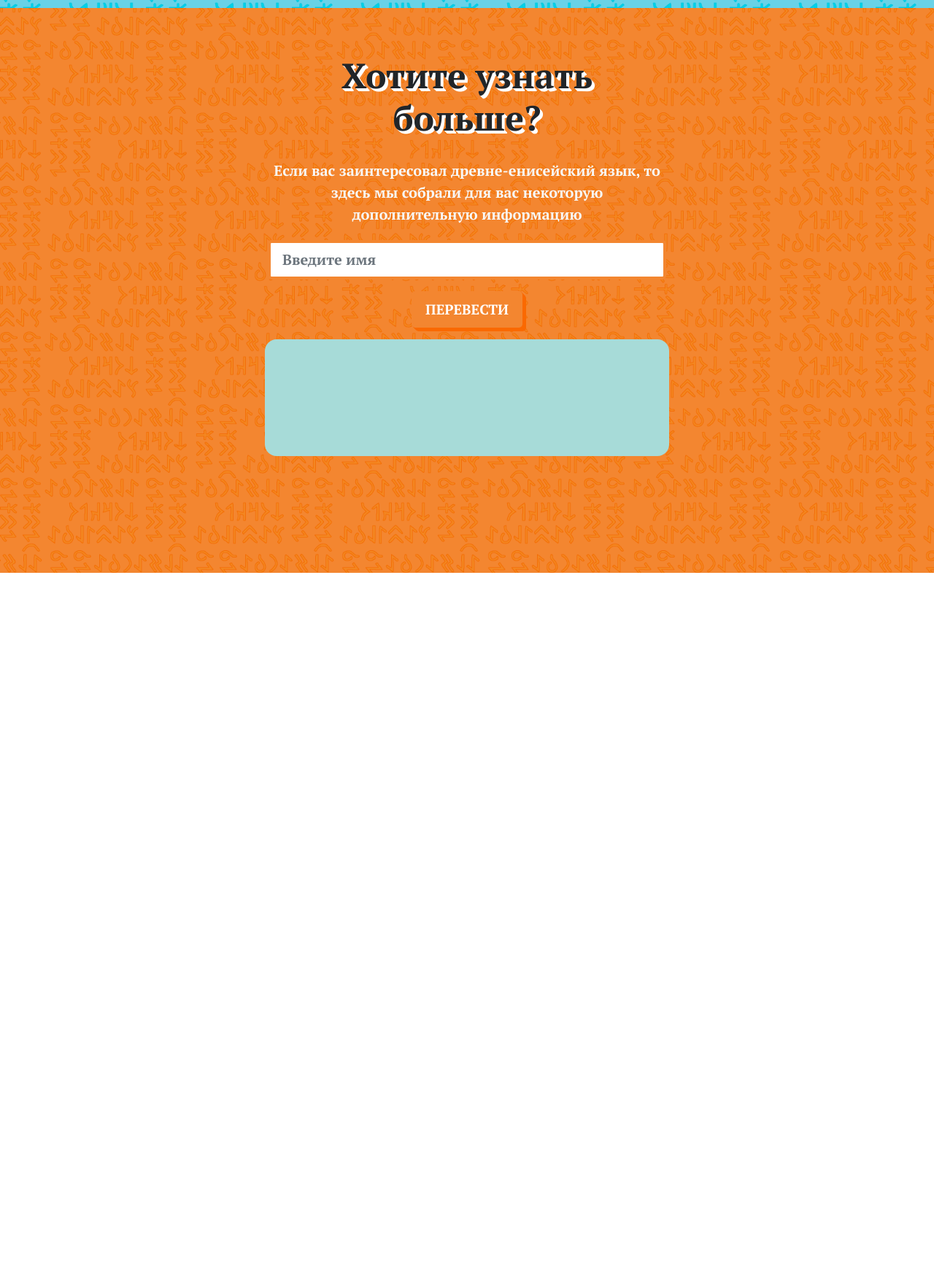
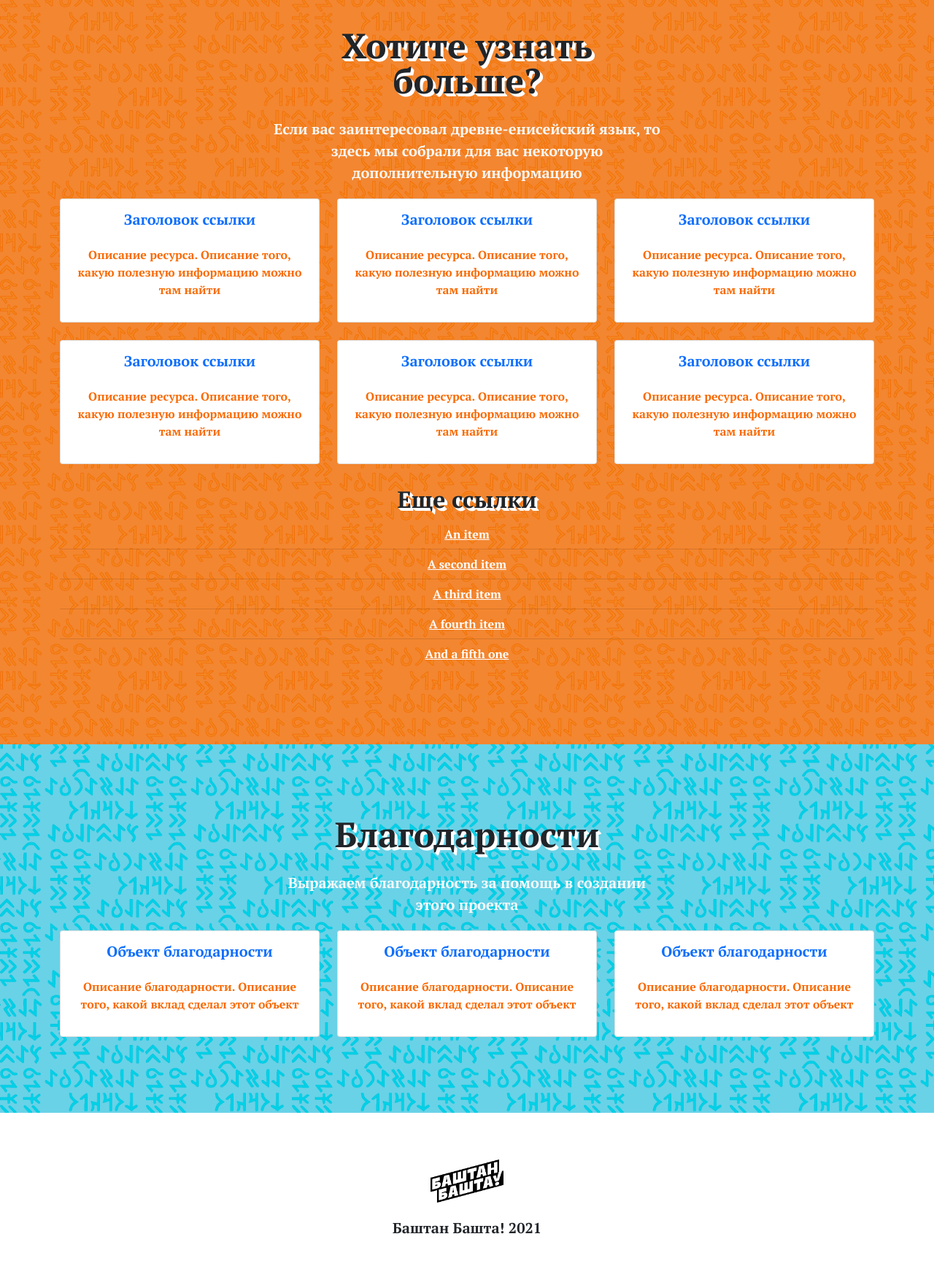
Before and after one commit to atakhan/bitikname, a plain HTML site: page index.html in a window 1280 px wide. Shown: the part 874-2624 px from the top of the page at 73% size. Before the commit the page ends 1659 px from the top, so only its background shows below. Drawn offline with nearby package versions, Linux system fonts and the light colour scheme.

Commit message:
Update index.html

```diff
--- a/index.html
+++ b/index.html
@@ -15,8 +15,8 @@
         font-family: 'PT Serif', serif;
       }
       .logo{
-        width: 200px;
-        padding: 2em;
+        width: 140px;
+        padding: 2em 0 0 0;
       }
       hr{
         color:#ccc;
@@ -34,11 +34,17 @@
       .hero-banner {
         /*background: #69d2e7!important;*/
         text-align: center;
-        padding: 0 0 2em 0;
+        padding: 1em 0 2em 0;
+      }
+      .hero-banner h2,
+      .hero-banner h1 {
+        margin-top:1em;
+        padding-top: 0.4em;
+        text-shadow: 1px 1px 0 #fff, 2px 2px 0 #fff, 3px 3px 0 #fff, 4px 4px 0 #fff;
       }
       .hero-banner h1 {
         font-size: 48px;
-        text-shadow: 1px 1px 0 #fff, 2px 2px 0 #fff, 3px 3px 0 #fff, 4px 4px 0 #fff;
+        line-height: 48px;
       }
       .hero-banner .btn {
         position: relative;
@@ -61,6 +67,13 @@
         margin-bottom: 0em;
         color:#fa6900;
       }
+
+      .hero-banner ul li{
+        background:none;
+      }
+      .hero-banner ul li a{
+        color:#fff;
+      }
       .result-container{
         max-width:100%;
         min-height:200px;
@@ -69,7 +82,7 @@
         word-wrap: break-word;
         padding:1em;
         border-radius: 1em;
-        margin-bottom:8em;
+        margin:0 1em 6em 1em;
       }
       .vertical-center {
         min-height: 200px;  /* Fallback for browsers do NOT support vh unit */
@@ -80,7 +93,10 @@
       }
       #result{
         margin: 0 auto;
-        font-size: 64px;
+        font-size: 36px;
+      }
+      .card {
+        text-decoration: none;
       }
     </style>
   </head>
@@ -92,7 +108,6 @@
           <div class="col-lg-12">
             <img src="logo.png" class="logo">
           </div>
-          <hr>
           <div class="col-lg-6">
             <h1 class="mt-3">Как пишется твоё имя на древне-енисейском?</h1>
             <p class="lead">Напишите своё имя на кириллице</p>
@@ -129,33 +144,132 @@
             <p class="lead text-light">Если вас заинтересовал древне-енисейский язык, то здесь мы собрали для вас некоторую дополнительную информацию</p>
           </div>
         </div>
+        <div class="row row-cols-2 row-cols-md-3 g-4">
+          <div class="col">
+            <a href="#" class="card">
+              <div class="card-body">
+                <h5 class="card-title">Заголовок ссылки</h5>
+                <p class="card-text">Описание ресурса. Описание того, какую полезную информацию можно там найти</p>
+              </div>
+            </a>
+          </div>
+          <div class="col">
+            <a href="#" class="card">
+              <div class="card-body">
+                <h5 class="card-title">Заголовок ссылки</h5>
+                <p class="card-text">Описание ресурса. Описание того, какую полезную информацию можно там найти</p>
+              </div>
+            </a>
+          </div>
+          <div class="col">
+            <a href="#" class="card">
+              <div class="card-body">
+                <h5 class="card-title">Заголовок ссылки</h5>
+                <p class="card-text">Описание ресурса. Описание того, какую полезную информацию можно там найти</p>
+              </div>
+            </a>
+          </div>
+          <div class="col">
+            <a href="#" class="card">
+              <div class="card-body">
+                <h5 class="card-title">Заголовок ссылки</h5>
+                <p class="card-text">Описание ресурса. Описание того, какую полезную информацию можно там найти</p>
+              </div>
+            </a>
+          </div>
+          <div class="col">
+            <a href="#" class="card">
+              <div class="card-body">
+                <h5 class="card-title">Заголовок ссылки</h5>
+                <p class="card-text">Описание ресурса. Описание того, какую полезную информацию можно там найти</p>
+              </div>
+            </a>
+          </div>
+          <div class="col">
+            <a href="#" class="card">
+              <div class="card-body">
+                <h5 class="card-title">Заголовок ссылки</h5>
+                <p class="card-text">Описание ресурса. Описание того, какую полезную информацию можно там найти</p>
+              </div>
+            </a>
+          </div>
+        </div>
+        <div class="row">
+          <div class="col">
+            <h2 class="mt-3">Еще ссылки</h2>
+          </div>
+        </div>
+        <div class="row">
+          <div class="col">
+            <ul class="list-group list-group-flush">
+              <li class="list-group-item"><a href="#">An item</a></li>
+              <li class="list-group-item"><a href="#">A second item</a></li>
+              <li class="list-group-item"><a href="#">A third item</a></li>
+              <li class="list-group-item"><a href="#">A fourth item</a></li>
+              <li class="list-group-item"><a href="#">And a fifth one</a></li>
+            </ul>
+          </div>
+        </div>
+      </div>
+      <br>
+      <br>
+      <br>
+    </section>
+
+    <section class="hero-banner hero-banner-main">
+      <div class="container">
+        <br>
+        <br>
         <div class="row row align-items-center justify-content-center">
-          <div class="col col-sm-10 col-md-9 col-lg-6">
-            <input
-              class="form-control form-control-lg"
-              id="userInput"
-              placeholder="Введите имя"
-              spellcheck="false">
+          <div class="col-lg-6">
+            <h1 class="mt-3">Благодарности</h1>
+            <p class="lead text-light">Выражаем благодарность за помощь в создании этого проекта</p>
           </div>
-          <div class="col col-12 g-3">
-            <button id="translate" class="btn btn-outline-secondary btn-lg"  title="Кирил арибиндеги текстти байырқы қырғыз [руна сымал] жазмасына қоторуңуз">
-            Перевести </button>
+        </div>
+        <div class="row row-cols-2 row-cols-md-3 g-4">
+          <div class="col">
+            <a href="#" class="card">
+              <div class="card-body">
+                <h5 class="card-title">Объект благодарности</h5>
+                <p class="card-text">Описание благодарности. Описание того, какой вклад сделал этот объект</p>
+              </div>
+            </a>
           </div>
-          <div class="col col-sm-12 col-md-9 col-lg-6 g-3">
-            <div class="result-container vertical-center center-align">
-              <span id="result" dir="rtl"></span>
-            </div>
+          <div class="col">
+            <a href="#" class="card">
+              <div class="card-body">
+                <h5 class="card-title">Объект благодарности</h5>
+                <p class="card-text">Описание благодарности. Описание того, какой вклад сделал этот объект</p>
+              </div>
+            </a>
+          </div>
+          <div class="col">
+            <a href="#" class="card">
+              <div class="card-body">
+                <h5 class="card-title">Объект благодарности</h5>
+                <p class="card-text">Описание благодарности. Описание того, какой вклад сделал этот объект</p>
+              </div>
+            </a>
+          </div>
+        </div>
+      </div>
+      <br>
+      <br>
+      <br>
+    </section>
 
+    <section class="hero-banner">
+      <div class="container">
+        <br>
+        <br>
+        <div class="row row align-items-center justify-content-center">
+          <div class="col-lg-6">
+            <img src="logo.png" width="100">
+            <p class="lead text-dark">Баштан Башта! 2021</p>
           </div>
         </div>
       </div>
     </section>
-    <div class="container">
-      <div class="row">
-        <div class="col">
-        </div>
-      </div>
-    </div>
 
 
     <!-- Optional JavaScript; choose one of the two! -->
```
